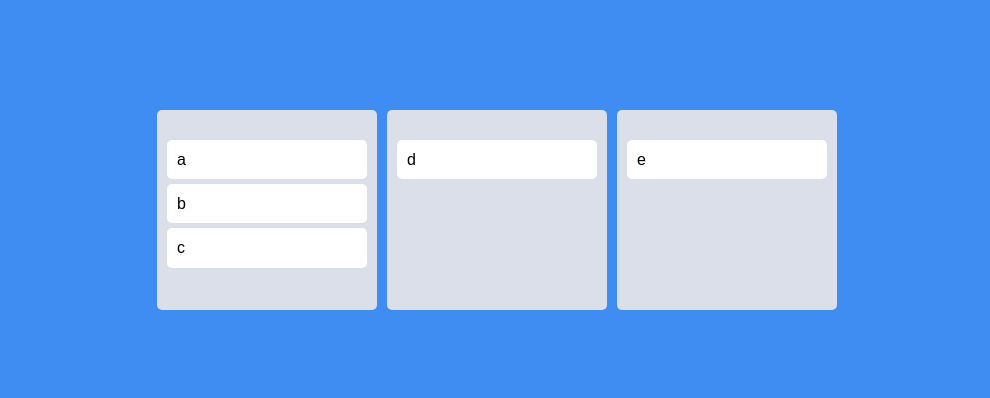
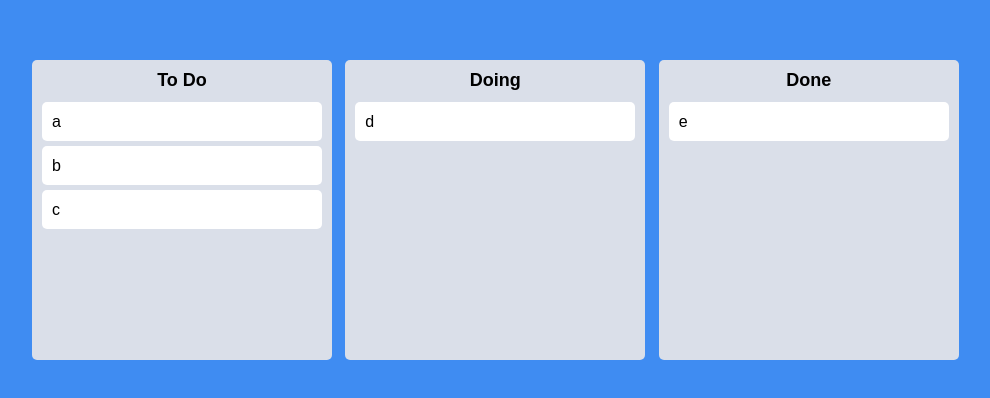
Before and after one commit to Jwlee134/trello, a React (Create React App) app: page / in a window 1280 px wide. Shown: the part 190-588 px from the top of the page, without its empty margins (143-1133 px from the left). Built offline with nearby package versions, Linux system fonts and the light colour scheme.

Commit message:
Same Board Movement

```diff
--- a/src/App.tsx
+++ b/src/App.tsx
@@ -6,7 +6,7 @@ import Board from "./components/Board";
 
 const Wrapper = styled.div`
   display: flex;
-  max-width: 680px;
+  max-width: 930px;
   width: 100%;
   margin: 0 auto;
   justify-content: center;
@@ -25,11 +25,20 @@ function App() {
   const [toDos, setTodos] = useRecoilState(toDoState);
 
   const onDragEnd = ({ draggableId, destination, source }: DropResult) => {
-    /* if (!destination) return;
-    setTodos((prev) => {
-      const copy = [...prev];
-      copy.splice(source.index, 1);
-      copy.splice(destination.index, 0, draggableId);
+    console.log(draggableId, destination, source);
+    if (!destination) return;
+    if (destination.droppableId === source.droppableId) {
+      setTodos((prev) => {
+        const copy = [...prev[source.droppableId]];
+        copy.splice(source.index, 1);
+        copy.splice(destination.index, 0, draggableId);
+        return { ...prev, [source.droppableId]: copy };
+      });
+    }
+    /* setTodos((prev) => {
+      const copy = JSON.parse(JSON.stringify(prev));
+      copy[source.droppableId].splice(source.index, 1);
+      copy[destination.droppableId].splice(destination.index, 0, draggableId);
       return copy;
     }); */
   };
--- a/src/atoms.ts
+++ b/src/atoms.ts
@@ -7,8 +7,8 @@ interface ToDoState {
 export const toDoState = atom<ToDoState>({
   key: "toDo",
   default: {
-    toDo: ["a", "b", "c"],
-    doing: ["d"],
-    done: ["e"],
+    "To Do": ["a", "b", "c"],
+    Doing: ["d"],
+    Done: ["e"],
   },
 });
--- a/src/components/Board.tsx
+++ b/src/components/Board.tsx
@@ -3,11 +3,19 @@ import styled from "styled-components";
 import DraggableCard from "./DraggableCard";
 
 const Wrapper = styled.div`
+  width: 300px;
   padding: 20px 10px;
-  padding-top: 30px;
+  padding-top: 10px;
+  background-color: ${(props) => props.theme.boardColor};
   border-radius: 5px;
-  min-height: 200px;
-  background-color: ${({ theme }) => theme.boardColor};
+  min-height: 300px;
+`;
+
+const Title = styled.h2`
+  text-align: center;
+  font-weight: 600;
+  margin-bottom: 10px;
+  font-size: 18px;
 `;
 
 interface Props {
@@ -17,16 +25,19 @@ interface Props {
 
 function Board({ toDos, boardId }: Props) {
   return (
-    <Droppable droppableId={boardId}>
-      {(props) => (
-        <Wrapper ref={props.innerRef} {...props.droppableProps}>
-          {toDos.map((toDo, index) => (
-            <DraggableCard key={toDo} toDo={toDo} index={index} />
-          ))}
-          {props.placeholder}
-        </Wrapper>
-      )}
-    </Droppable>
+    <Wrapper>
+      <Title>{boardId}</Title>
+      <Droppable droppableId={boardId}>
+        {(magic) => (
+          <div ref={magic.innerRef} {...magic.droppableProps}>
+            {toDos.map((toDo, index) => (
+              <DraggableCard key={toDo} index={index} toDo={toDo} />
+            ))}
+            {magic.placeholder}
+          </div>
+        )}
+      </Droppable>
+    </Wrapper>
   );
 }
 
```
